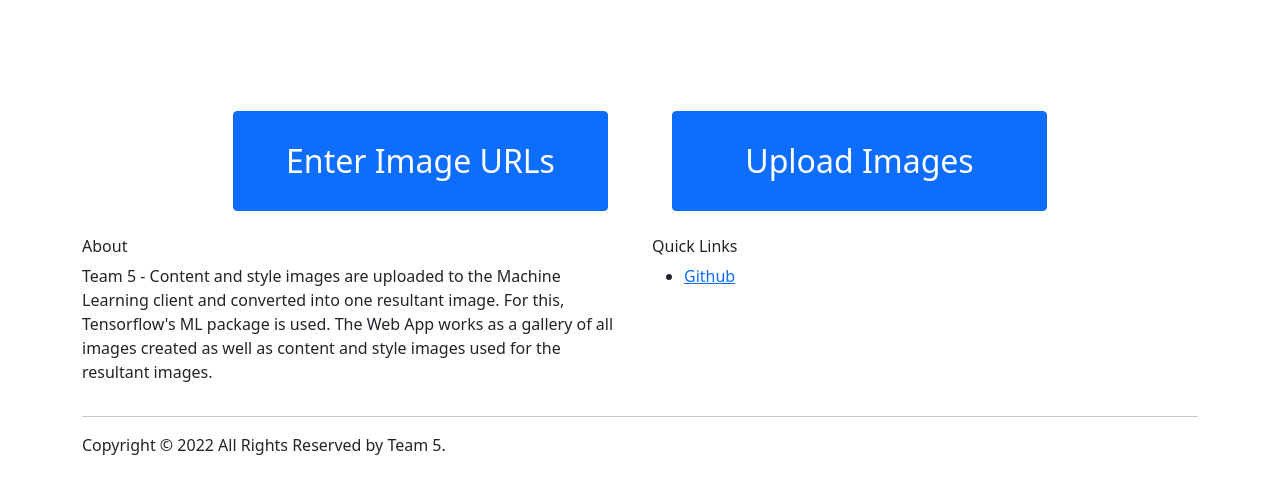
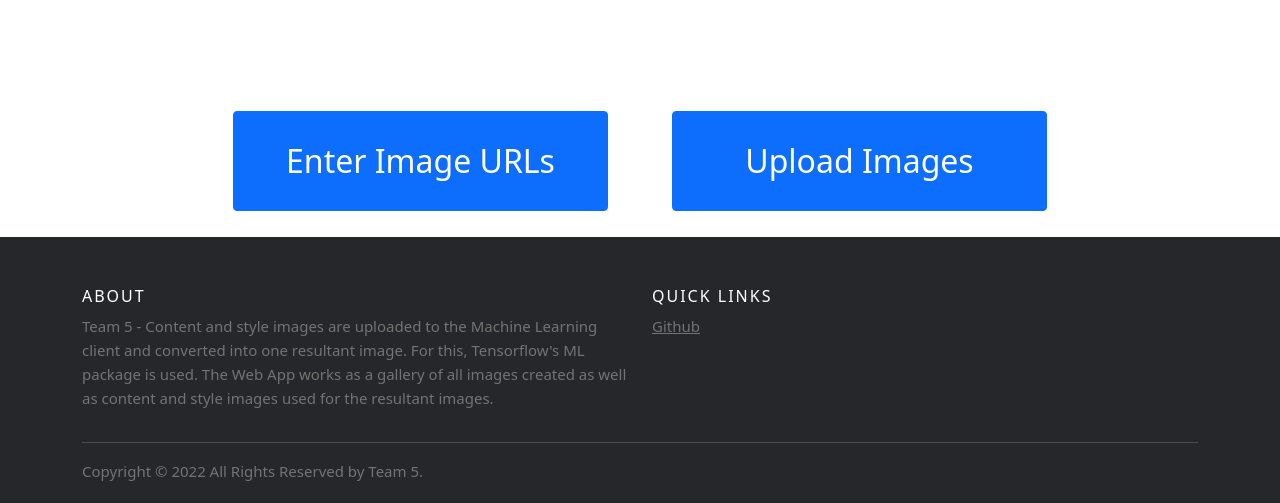
Before and after one commit to software-students-fall2022/final-project-project5-team5, a Flask app: page / in a window 1280 px wide. Shown: the part 515-1018 px from the top of the page. Before the commit the page ends 970 px from the top, so only its background shows below. Run offline with Flask 2, Linux system fonts and the light colour scheme.

Commit message:
added footer css code

```diff
--- a/ml-client/static/css/style.css
+++ b/ml-client/static/css/style.css
@@ -62,3 +62,98 @@
 .movecloser {
     margin-bottom: -4px;
 }
+
+/* FOOTER CSS */
+.site-footer
+{
+  background-color:#26272b;
+  padding:45px 0 20px;
+  font-size:15px;
+  line-height:24px;
+  color:#737373;
+}
+.site-footer hr
+{
+  border-top-color:#bbb;
+  opacity:0.5
+}
+.site-footer hr.small
+{
+  margin:20px 0
+}
+.site-footer h6
+{
+  color:#fff;
+  font-size:16px;
+  text-transform:uppercase;
+  margin-top:5px;
+  letter-spacing:2px
+}
+.site-footer a
+{
+  color:#737373;
+}
+.site-footer a:hover
+{
+  color:#3366cc;
+  text-decoration:none;
+}
+.footer-links
+{
+  padding-left:0;
+  list-style:none
+}
+.footer-links li
+{
+  display:block
+}
+.footer-links a
+{
+  color:#737373
+}
+.footer-links a:active,.footer-links a:focus,.footer-links a:hover
+{
+  color:#3366cc;
+  text-decoration:none;
+}
+.footer-links.inline li
+{
+  display:inline-block
+}
+.site-footer .social-icons
+{
+  text-align:right
+}
+.site-footer .social-icons a
+{
+  width:40px;
+  height:40px;
+  line-height:40px;
+  margin-left:6px;
+  margin-right:0;
+  border-radius:100%;
+  background-color:#33353d
+}
+.copyright-text
+{
+  margin:0
+}
+@media (max-width:991px)
+{
+  .site-footer [class^=col-]
+  {
+    margin-bottom:30px
+  }
+}
+@media (max-width:767px)
+{
+  .site-footer
+  {
+    padding-bottom:0
+  }
+  .site-footer .copyright-text,.site-footer .social-icons
+  {
+    text-align:center
+  }
+}
+/* FOOTER CSS ENDS*/
```
